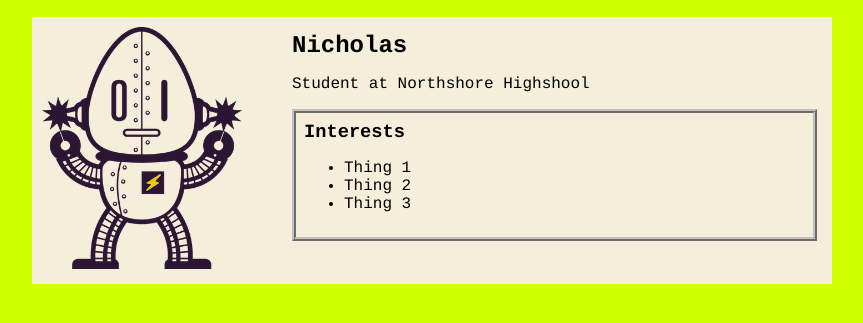
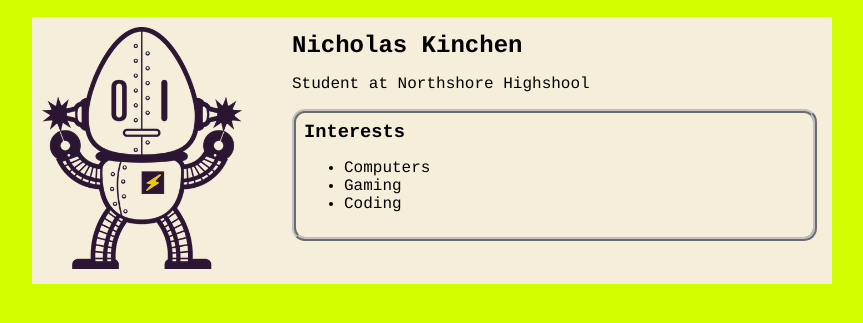
Before and after one commit to nicholaskinchen/nicholaskinchen.github.io, a plain HTML site: page projects/first-website/Index.html in a window 1280 px wide. Shown: the part 91-414 px from the top of the page, without its empty margins (208-1071 px from the left). Drawn offline with Linux system fonts and the light colour scheme.

Commit message:
Finished The First Website

```diff
--- a/projects/first-website/Index.html
+++ b/projects/first-website/Index.html
@@ -60,6 +60,7 @@
     #interests {
         border: 4px silver ridge;
         padding: 8px;
+        border-radius: 13px;
     }
     h2, h3 {
         margin: 0px;
@@ -91,15 +92,15 @@
                 </div>
                 <!--CONTENT SECTION-->
                 <div class="content">
-                    <h2>Nicholas</h2>
+                    <h2>Nicholas Kinchen</h2>
                     <p>Student at Northshore Highshool
                     <!--Interests section-->
                     <div id=interests>
                         <h3>Interests</h3>
                             <ul>
-                                <li>Thing 1</li>
-                                <li>Thing 2</li>
-                                <li>Thing 3</li>
+                                <li>Computers</li>
+                                <li>Gaming</li>
+                                <li>Coding</li>
                             <ul>
                     </p>
                 </div>
```
